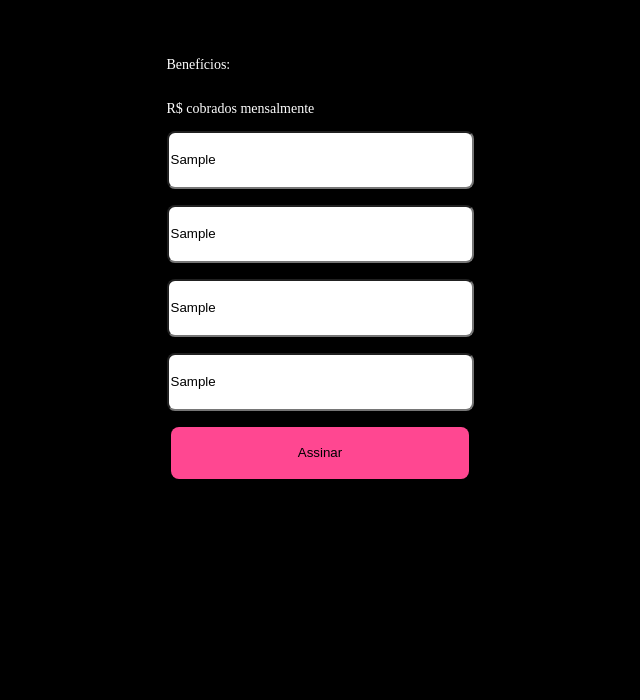
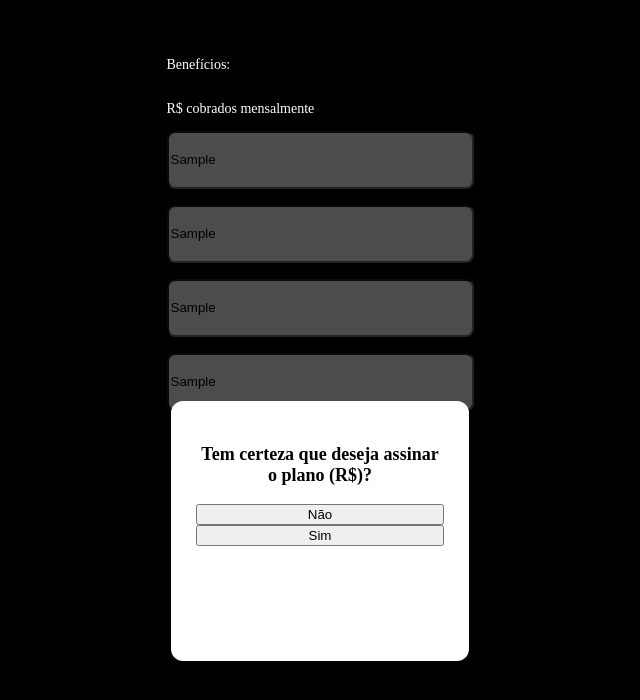
Before and after one commit to victorbdr/projeto-drivenplus, a React (Create React App) app: page /subscriptions/1 in a window 1280 px wide. Both pictures are taken after typing "Sample", "Sample", "Sample", "Sample" into the empty fields and a click on the button "Assinar". Shown: the top 700 px of the page, without its empty margins (320-960 px from the left). Built offline with nearby package versions, Linux system fonts and the light colour scheme; no server answers.

Commit message:
maintain login

```diff
--- a/src/components/Plan.js
+++ b/src/components/Plan.js
@@ -1,5 +1,6 @@
 import UserContext from "../contexts/UserContext";
 import axios from "axios";
+
 import Form from "./shared/Form";
 import Input from "./shared/Input";
 import styled from "styled-components";
@@ -8,6 +9,7 @@ import { Link, Navigate, useNavigate } from "react-router-dom";
 import { useParams } from "react-router-dom";
 import Button from "./shared/Button";
 export default function Plan() {
+  const [openModal, setOpenModal] = useState(false);
   const navigate = useNavigate();
   const { plano } = useParams();
   const [newPayer, setNewPayer] = useState({
@@ -34,32 +36,7 @@ export default function Plan() {
       setOnePlan(response.data);
     });
   }, []);
-  function sendCard(event) {
-    event.preventDefault();
-    console.log("clicado");
-    const info = { ...newPayer };
-    const send = axios.post(
-      "https://mock-api.driven.com.br/api/v4/driven-plus/subscriptions",
-      info,
-      config
-    );
-    send.then((res) => {
-      navigate("/home", {
-        state: {
-          onePlan: {
-            id: onePlan.id,
-            image: onePlan.image,
-            perk: onePlan.perks,
-          },
-        },
-      });
-      console.log(res);
-    });
-    /* fetch(send).then((response) => {
-      console.log(response);
-      return response;
-    }); */
-  }
+
   function handleForm(event) {
     setNewPayer({ ...newPayer, [event.target.name]: event.target.value });
   }
@@ -101,12 +78,63 @@ export default function Plan() {
           value={newPayer.expirationDate}
           onChange={handleForm}
         />
-        <Button type="submit" onClick={sendCard}>
+        <Button
+          type="submit"
+          onClick={(event) => {
+            event.preventDefault();
+            setOpenModal(true);
+          }}
+        >
           Assinar
         </Button>
+        {openModal && <Modal closeModal={setOpenModal} />}
       </Form>
     </>
   );
+  function Modal({ closeModal }) {
+    return (
+      <>
+        <Background>
+          <ModalContainer>
+            <p>
+              Tem certeza que deseja assinar o plano {onePlan.name} (R$
+              {onePlan.price})?
+            </p>
+            <button
+              onClick={() => {
+                closeModal(false);
+              }}
+            >
+              Não
+            </button>
+            <button onClick={sendCard}>Sim</button>
+          </ModalContainer>
+        </Background>
+      </>
+    );
+  }
+  function sendCard(event) {
+    event.preventDefault();
+    console.log("clicado");
+    const info = { ...newPayer };
+    const send = axios.post(
+      "https://mock-api.driven.com.br/api/v4/driven-plus/subscriptions",
+      info,
+      config
+    );
+    send.then((res) => {
+      navigate("/home", {
+        state: {
+          onePlan: {
+            id: onePlan.id,
+            image: onePlan.image,
+            perk: onePlan.perks,
+          },
+        },
+      });
+      console.log(res);
+    });
+  }
 }
 const List = styled.div`
   display: flex;
@@ -120,3 +148,37 @@ const List = styled.div`
     color: #ffffff;
   }
 `;
+const Background = styled.div`
+  width: 100%;
+  height: 100%;
+  justify-content: center;
+  align-items: center;
+  background: rgba(0, 0, 0, 0.7);
+  position: fixed;
+  display: flex;
+`;
+const ModalContainer = styled.div`
+  padding: 25px;
+  display: flex;
+  flex-direction: column;
+  width: 248px;
+  height: 210px;
+  background: #ffffff;
+  border-radius: 12px;
+  p {
+    font-style: normal;
+    font-weight: 700;
+    font-size: 18px;
+    line-height: 21px;
+    text-align: center;
+
+    color: #000000;
+    .body {
+      flex: 50%;
+      display: flex;
+      justify-content: center;
+      align-items: center;
+      text-align: center;
+    }
+  }
+`;
```
